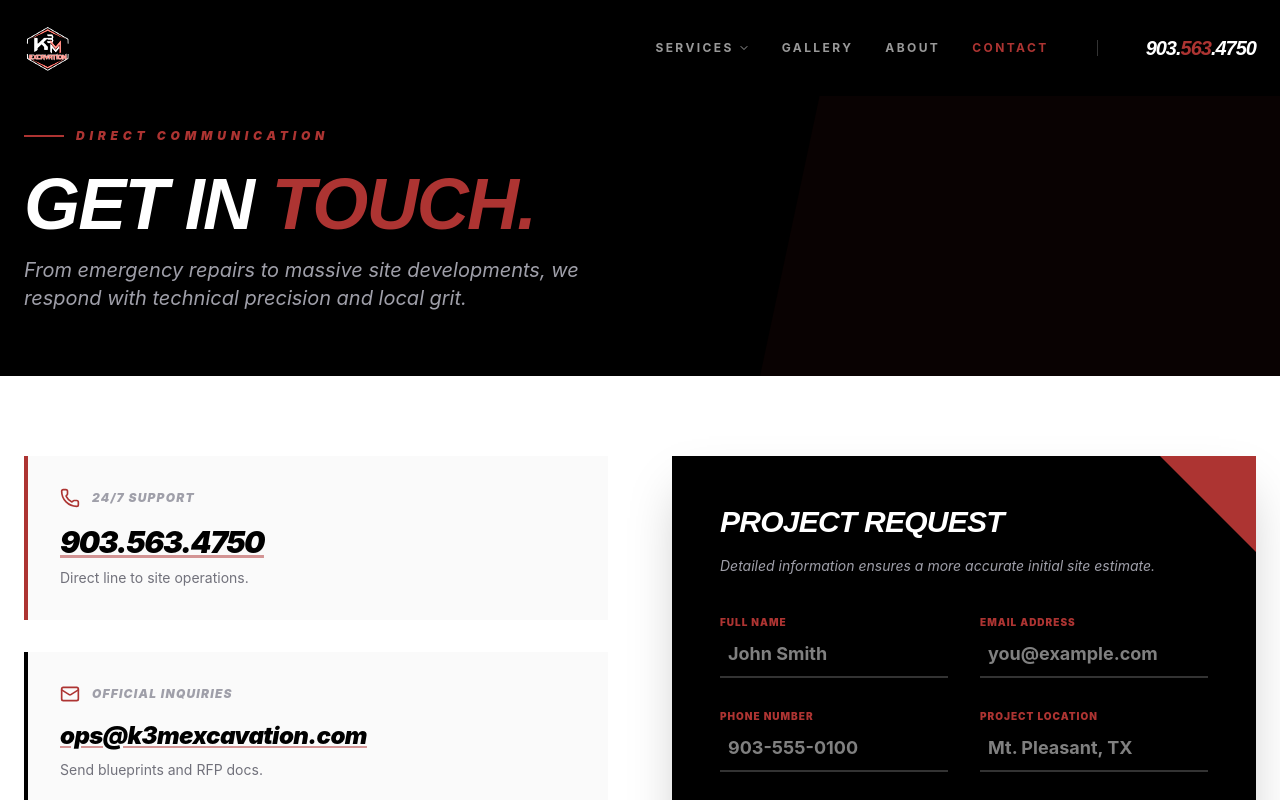
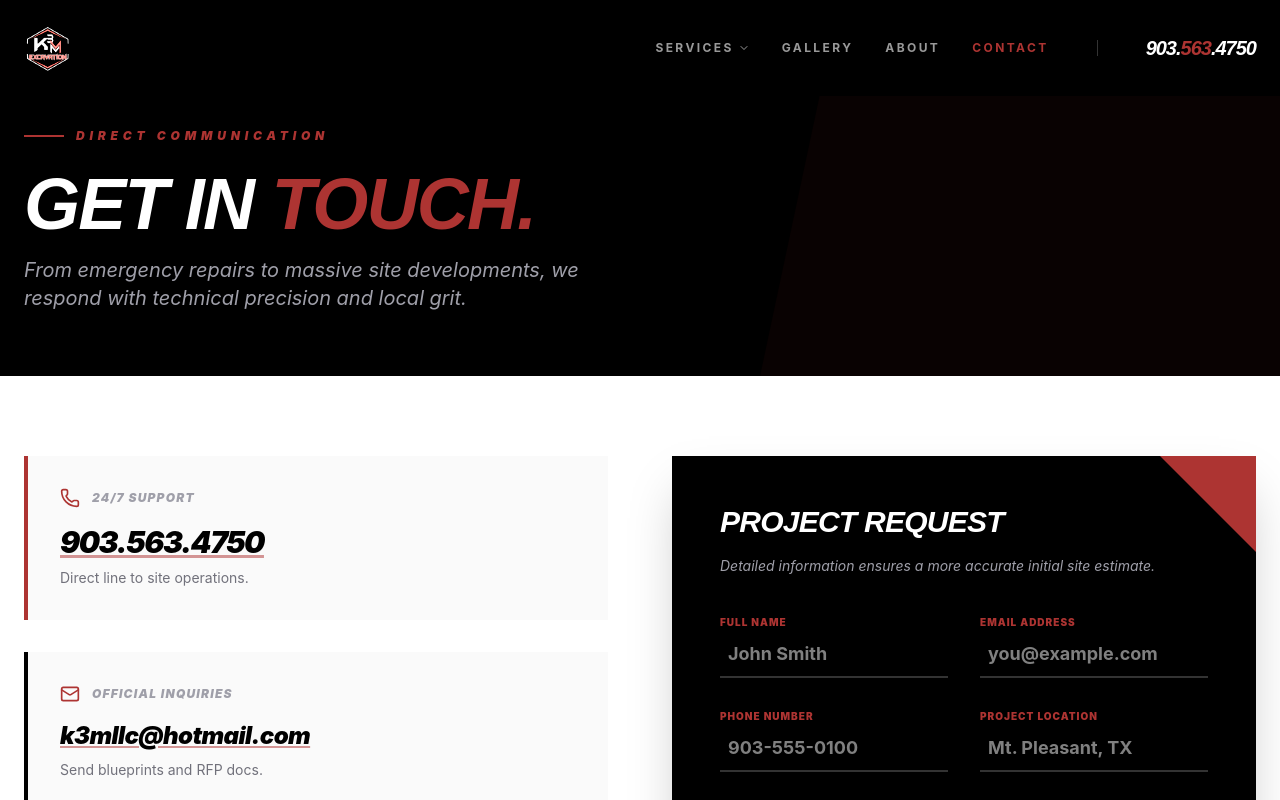
Before and after one commit to Founditmarketing/k3m-excavation-llc, a React (Vite) app: page /contact in a window 1280 px wide. Shown: the top 800 px of the page. Built offline with nearby package versions, Linux system fonts and the light colour scheme.

Commit message:
chore: update contact email to k3mllc@hotmail.com

```diff
--- a/src/pages/Contact.tsx
+++ b/src/pages/Contact.tsx
@@ -194,7 +194,7 @@ const Contact = () => {
                         <span className="uppercase font-black text-xs tracking-widest text-zinc-400 italic">Official Inquiries</span>
                      </div>
                      <p className="text-2xl font-black italic tracking-tight mb-2 underline decoration-brand-red/30 hover:text-brand-red transition-colors">
-                        <a href="mailto:ops@k3mexcavation.com">ops@k3mexcavation.com</a>
+                        <a href="mailto:k3mllc@hotmail.com">k3mllc@hotmail.com</a>
                      </p>
                      <p className="text-sm text-zinc-500">Send blueprints and RFP docs.</p>
                   </div>
```
Also changed, not shown: 1 other file (tests, documents, lock files or other folders).
